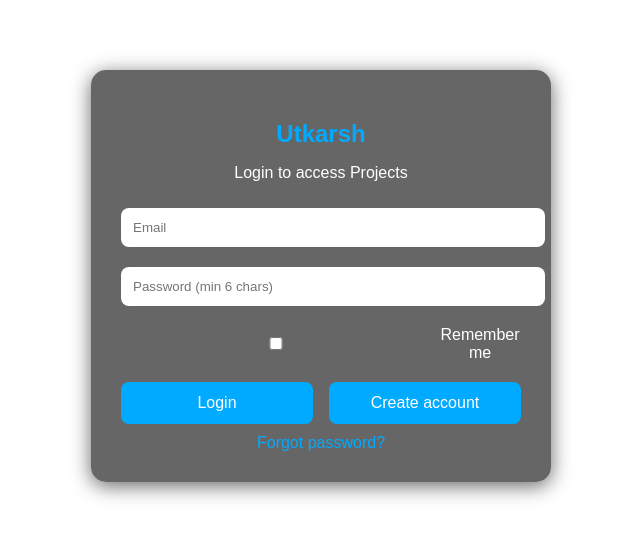
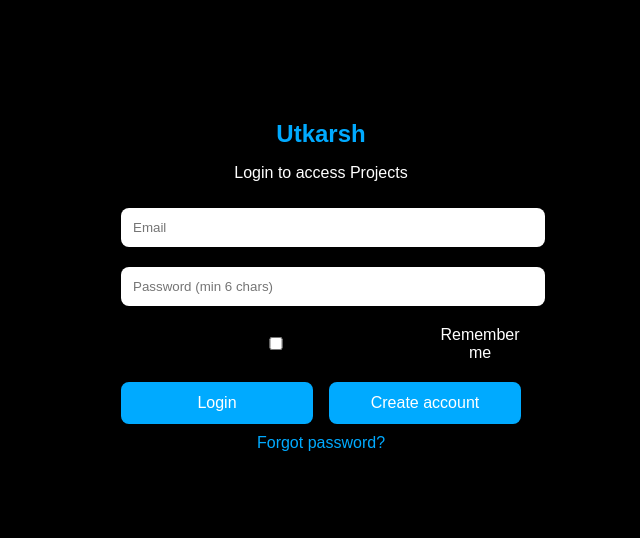
Before and after one commit to Utkarshchoudhary2/Utkarshchaudhary, a plain HTML site: page login.html in a window 1280 px wide. Shown: the part 124-662 px from the top of the page, without its empty margins (319-959 px from the left). Drawn offline with nearby package versions, Linux system fonts and the light colour scheme.

Commit message:
Add files via upload

```diff
--- a/login.html
+++ b/login.html
@@ -77,5 +77,33 @@
 </div>
 <script src="js/particles.min.js"></script>
 <script src="js/app.js"></script>
+
+    <div id="particles-js"></div>
+    <script src="https://cdn.jsdelivr.net/particles.js/2.0.0/particles.min.js"></script>
+    <script>
+      particlesJS("particles-js", {
+        "particles": {
+          "number": { "value": 80 },
+          "size": { "value": 3 }
+        },
+        "interactivity": {
+          "events": {
+            "onhover": { "enable": true, "mode": "repulse" }
+          }
+        }
+      });
+    </script>
+    <style>
+      #particles-js {
+        position: fixed;
+        width: 100%;
+        height: 100%;
+        top: 0;
+        left: 0;
+        z-index: -1;
+        background: #000;
+      }
+    </style>
+
 </body>
 </html>
```
